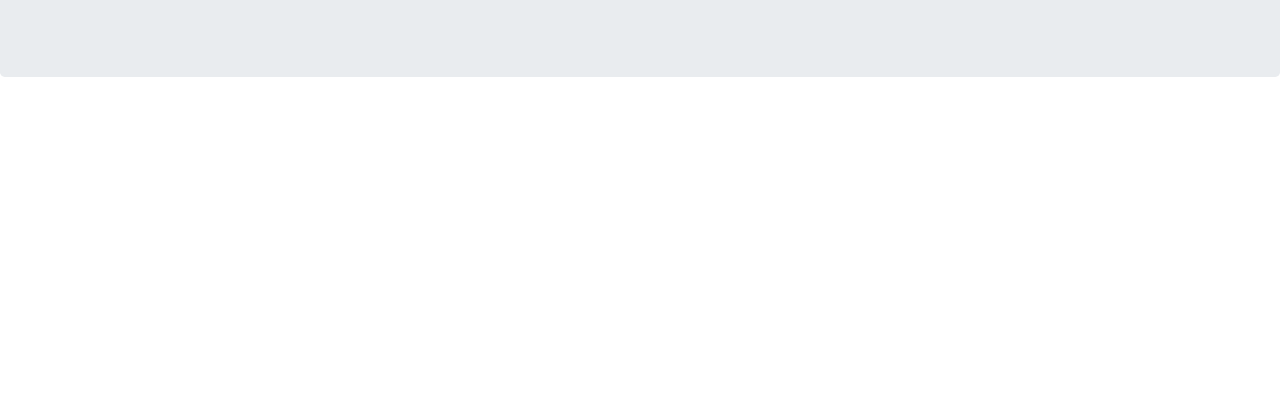
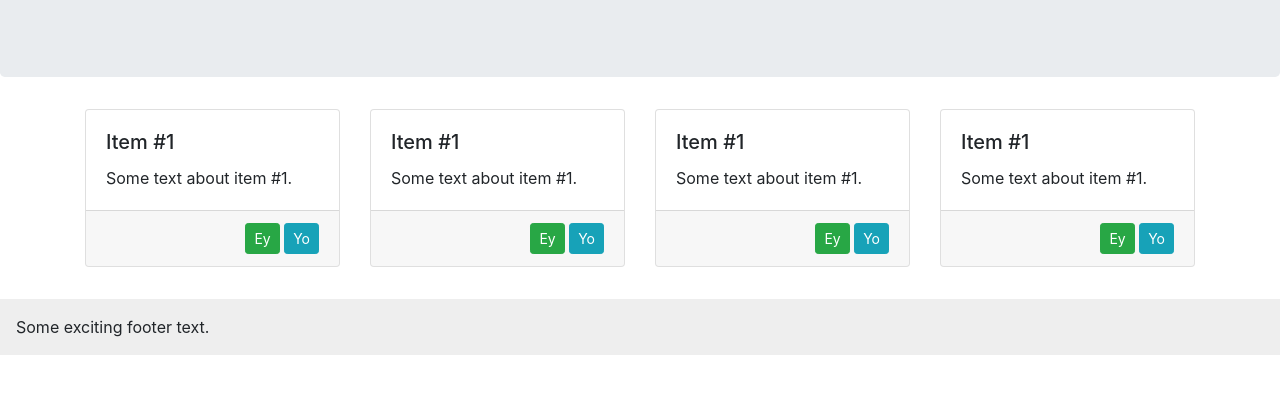
Before and after one commit to mohawk-responsive-ui-frameworks/sass-basics, a website: page public/index.html in a window 1280 px wide. Shown: the part 239-632 px from the top of the page. Drawn offline with nearby package versions, Linux system fonts and the light colour scheme; files that its build step writes are made by us from their sources.

Commit message:
basic page

```diff
--- a/package.json
+++ b/package.json
@@ -3,7 +3,7 @@
   "version": "1.0.0",
   "description": "",
   "scripts": {
-		"start": "concurrently \"http-server -o public\" \"node-sass sass/styles.scss -o public\"",
+		"start": "concurrently \"http-server -o public\" \"node-sass -w sass/styles.scss -o public\"",
     "test": "echo \"Error: no test specified\" && exit 1"
   },
   "author": "Matthew Palmer <matthew.palmer1@mohawkcollege.ca>",
--- a/public/index.html
+++ b/public/index.html
@@ -16,6 +16,7 @@
 
 		<main>
 
+
 			<!-- Hero Banner -->
 			<section class="hero-banner jumbotron">
 				<div class="container">
@@ -27,12 +28,79 @@
 				</div>
 			</section>
 
-			<!--  -->
-			<section class="container">
 
+			<!-- Gallery -->
+			<section class="gallery container">
+				<div class="row">
+					<div class="col-12 col-sm-6 col-md-4 col-lg-3">
+						<div class="card">
+							<div class="card-body">
+								<h1 class="card-title">Item #1</h1>
+								<p class="card-text">
+									Some text about item #1.
+								</p>
+							</div>
+							<div class="card-footer">
+								<a class="btn btn-sm btn-success" href="#">Ey</a>
+								<a class="btn btn-sm btn-info" href="#">Yo</a>
+							</div>
+						</div>
+					</div>
+
+					<div class="col-12 col-sm-6 col-md-4 col-lg-3">
+							<div class="card">
+								<div class="card-body">
+									<h1 class="card-title">Item #1</h1>
+									<p class="card-text">
+										Some text about item #1.
+									</p>
+								</div>
+								<div class="card-footer">
+									<a class="btn btn-sm btn-success" href="#">Ey</a>
+									<a class="btn btn-sm btn-info" href="#">Yo</a>
+								</div>
+							</div>
+						</div>
+
+					<div class="col-12 col-sm-6 col-md-4 col-lg-3">
+							<div class="card">
+								<div class="card-body">
+									<h1 class="card-title">Item #1</h1>
+									<p class="card-text">
+										Some text about item #1.
+									</p>
+								</div>
+								<div class="card-footer">
+									<a class="btn btn-sm btn-success" href="#">Ey</a>
+									<a class="btn btn-sm btn-info" href="#">Yo</a>
+								</div>
+							</div>
+						</div>
+
+					<div class="col-12 col-sm-6 col-md-4 col-lg-3">
+							<div class="card">
+								<div class="card-body">
+									<h1 class="card-title">Item #1</h1>
+									<p class="card-text">
+										Some text about item #1.
+									</p>
+								</div>
+								<div class="card-footer">
+									<a class="btn btn-sm btn-success" href="#">Ey</a>
+									<a class="btn btn-sm btn-info" href="#">Yo</a>
+								</div>
+							</div>
+						</div>
+				</div>
 			</section>
 
 		</main>
 
+
+		<!-- Main Footer -->
+		<footer class="main-footer container-fluid">
+			<p>Some exciting footer text.</p>
+		</footer>
+
 	</body>
 </html>
--- a/sass/styles.scss
+++ b/sass/styles.scss
@@ -8,7 +8,32 @@
 	color: #cf649a;
 }
 
+
 .hero-banner h1 {
 	font-style: italic;
 	color: #cf649a;
 }
+
+
+.gallery .card {
+	margin-bottom: 1rem;
+}
+
+.gallery .card-title {
+	font-size: 1.25rem;
+}
+
+.gallery .card-footer {
+	text-align: right;
+}
+
+
+.main-footer {
+	margin-top: 1rem;
+	padding: 1rem;
+	background-color: #eee;
+}
+
+.main-footer p {
+	margin-bottom: 0;
+}
```
